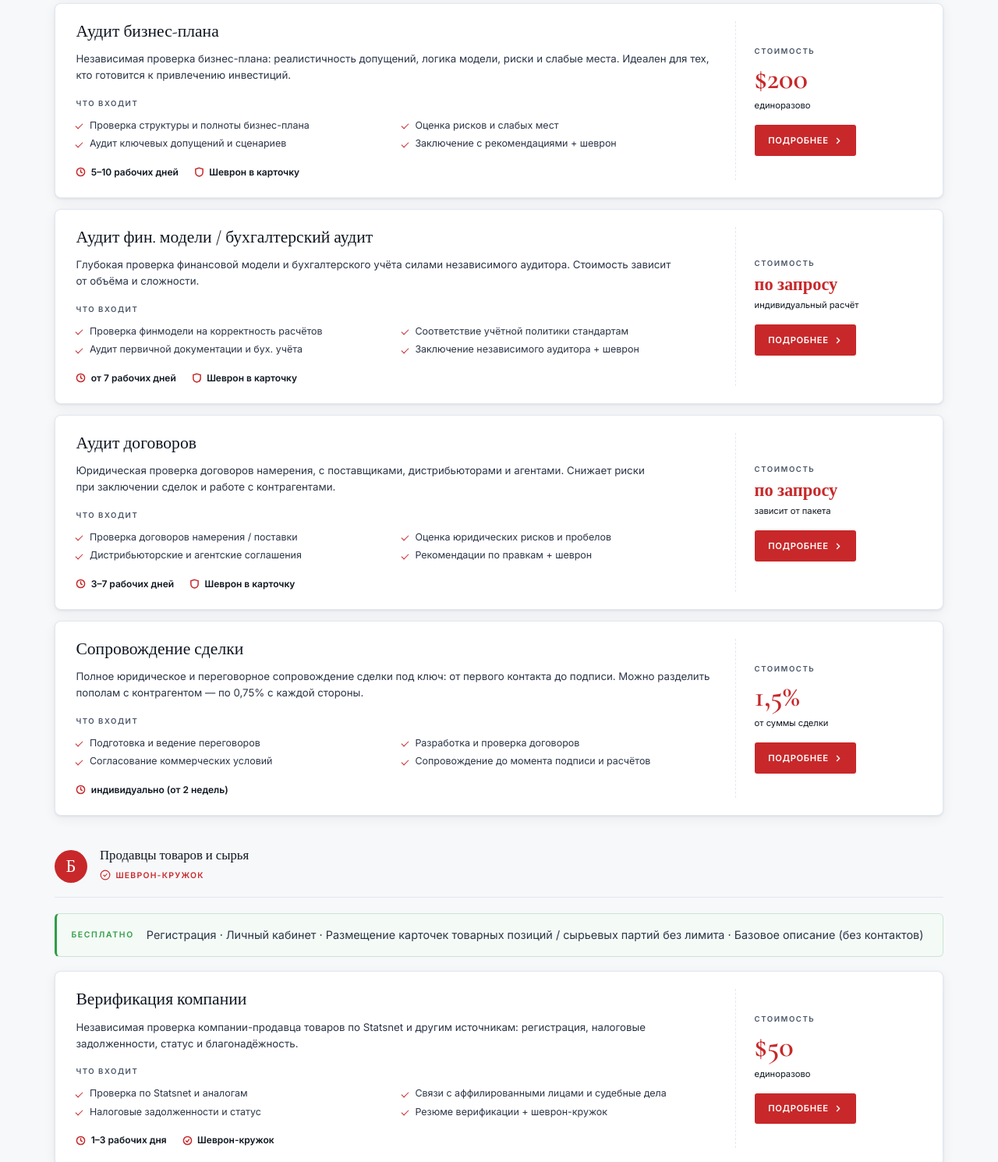
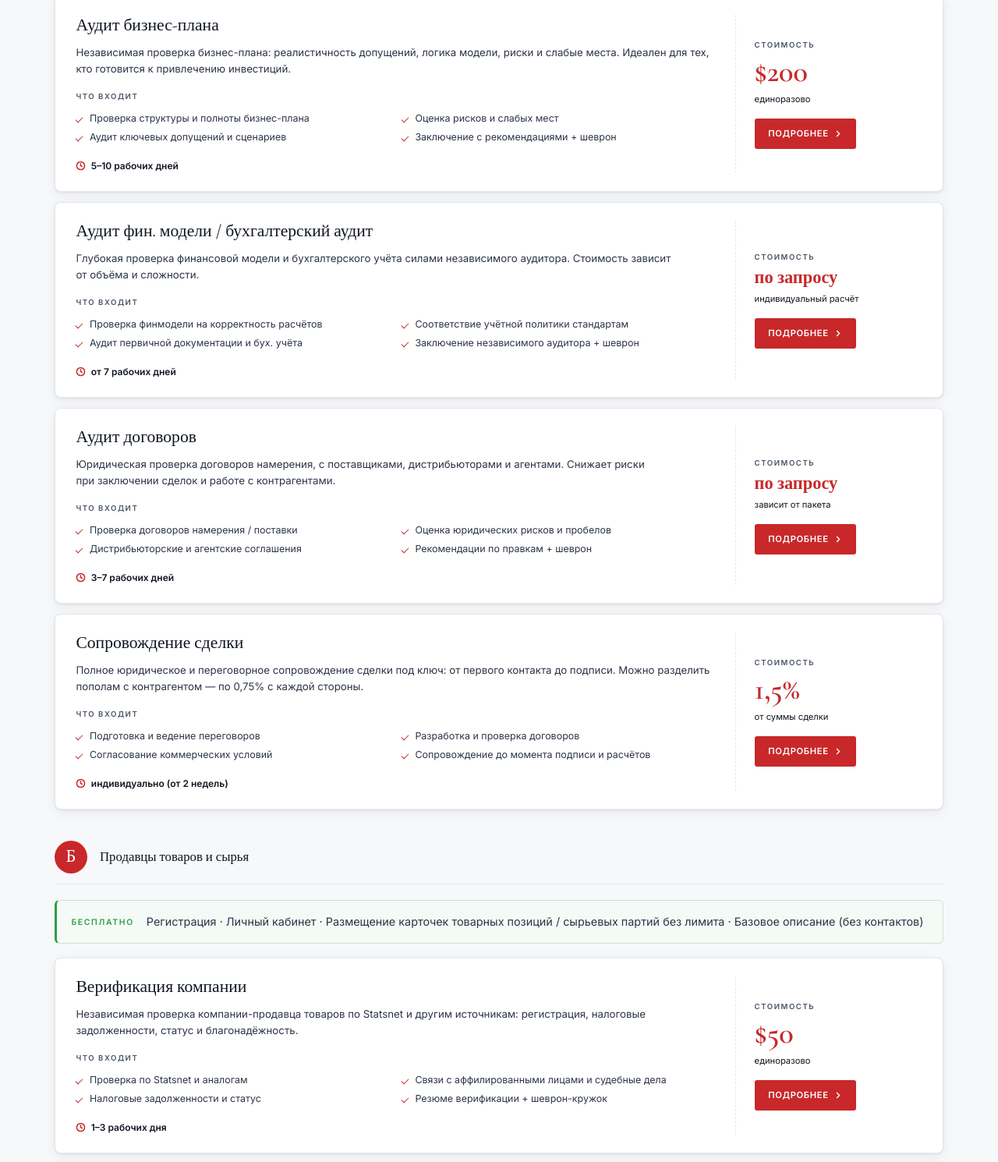
Before and after one commit to abylay-sys/atameken-club, a website: page public/pricing.html in a window 1280 px wide. Shown: the part 865-2355 px from the top of the page at 78% size. Drawn offline with nearby package versions, Linux system fonts and the light colour scheme.

Commit message:
Pricing/Home: remove «Шеврон-щит» and «Шеврон-кружок» labels
Drop the .pg-block-shield badges from groups А and Б in both index.html and
pricing.html. Also remove the «Шеврон в карточку» / «Шеврон-кружок» meta tags
from the tx-row meta strip in pricing.html. The group headers now show just
the letter badge and the role line; the row meta strip keeps only длительность.

Co-Authored-By: Claude Opus 4.7 <noreply@anthropic.com>

```diff
--- a/public/pricing.html
+++ b/public/pricing.html
@@ -108,7 +108,6 @@
         <span class="pg-block-letter">А</span>
         <div class="pg-block-head-body">
           <div class="pg-block-roles">Соискатели инвестиций · Франчайзеры · Продавцы готового бизнеса</div>
-          <div class="pg-block-shield"><svg viewBox="0 0 24 24" fill="none" stroke="currentColor" stroke-width="2"><path d="M12 22s8-4 8-10V5l-8-3-8 3v7c0 6 8 10 8 10z"/><polyline points="9 12 11 14 15 10"/></svg> Шеврон-щит</div>
         </div>
       </div>
       <div class="pg-free">
@@ -129,7 +128,6 @@
             </ul>
             <div class="tx-row-meta">
               <span class="tx-row-meta-i"><svg viewBox="0 0 14 14" fill="none" stroke="currentColor" stroke-width="1.6"><circle cx="7" cy="7" r="5.5"/><path d="M7 3.5v3.5l2.5 1.5"/></svg><strong>1–3 рабочих дня</strong></span>
-              <span class="tx-row-meta-i"><svg viewBox="0 0 14 14" fill="none" stroke="currentColor" stroke-width="1.6"><path d="M7 1.5L12 3v4.5c0 3.2-2.5 5-5 5.5-2.5-.5-5-2.3-5-5.5V3z"/></svg><strong>Шеврон в&nbsp;карточку</strong></span>
             </div>
           </div>
           <div class="tx-row-side">
@@ -176,7 +174,6 @@
             </ul>
             <div class="tx-row-meta">
               <span class="tx-row-meta-i"><svg viewBox="0 0 14 14" fill="none" stroke="currentColor" stroke-width="1.6"><circle cx="7" cy="7" r="5.5"/><path d="M7 3.5v3.5l2.5 1.5"/></svg><strong>5–10 рабочих дней</strong></span>
-              <span class="tx-row-meta-i"><svg viewBox="0 0 14 14" fill="none" stroke="currentColor" stroke-width="1.6"><path d="M7 1.5L12 3v4.5c0 3.2-2.5 5-5 5.5-2.5-.5-5-2.3-5-5.5V3z"/></svg><strong>Шеврон в&nbsp;карточку</strong></span>
             </div>
           </div>
           <div class="tx-row-side">
@@ -200,7 +197,6 @@
             </ul>
             <div class="tx-row-meta">
               <span class="tx-row-meta-i"><svg viewBox="0 0 14 14" fill="none" stroke="currentColor" stroke-width="1.6"><circle cx="7" cy="7" r="5.5"/><path d="M7 3.5v3.5l2.5 1.5"/></svg><strong>от&nbsp;7 рабочих дней</strong></span>
-              <span class="tx-row-meta-i"><svg viewBox="0 0 14 14" fill="none" stroke="currentColor" stroke-width="1.6"><path d="M7 1.5L12 3v4.5c0 3.2-2.5 5-5 5.5-2.5-.5-5-2.3-5-5.5V3z"/></svg><strong>Шеврон в&nbsp;карточку</strong></span>
             </div>
           </div>
           <div class="tx-row-side">
@@ -224,7 +220,6 @@
             </ul>
             <div class="tx-row-meta">
               <span class="tx-row-meta-i"><svg viewBox="0 0 14 14" fill="none" stroke="currentColor" stroke-width="1.6"><circle cx="7" cy="7" r="5.5"/><path d="M7 3.5v3.5l2.5 1.5"/></svg><strong>3–7 рабочих дней</strong></span>
-              <span class="tx-row-meta-i"><svg viewBox="0 0 14 14" fill="none" stroke="currentColor" stroke-width="1.6"><path d="M7 1.5L12 3v4.5c0 3.2-2.5 5-5 5.5-2.5-.5-5-2.3-5-5.5V3z"/></svg><strong>Шеврон в&nbsp;карточку</strong></span>
             </div>
           </div>
           <div class="tx-row-side">
@@ -266,7 +261,6 @@
         <span class="pg-block-letter">Б</span>
         <div class="pg-block-head-body">
           <div class="pg-block-roles">Продавцы товаров и&nbsp;сырья</div>
-          <div class="pg-block-shield"><svg viewBox="0 0 24 24" fill="none" stroke="currentColor" stroke-width="2"><circle cx="12" cy="12" r="10"/><polyline points="8 12 11 15 16 9"/></svg> Шеврон-кружок</div>
         </div>
       </div>
       <div class="pg-free">
@@ -287,7 +281,6 @@
             </ul>
             <div class="tx-row-meta">
               <span class="tx-row-meta-i"><svg viewBox="0 0 14 14" fill="none" stroke="currentColor" stroke-width="1.6"><circle cx="7" cy="7" r="5.5"/><path d="M7 3.5v3.5l2.5 1.5"/></svg><strong>1–3 рабочих дня</strong></span>
-              <span class="tx-row-meta-i"><svg viewBox="0 0 14 14" fill="none" stroke="currentColor" stroke-width="1.6"><circle cx="7" cy="7" r="5.5"/><polyline points="4.5 7 6.5 9 9.5 5"/></svg><strong>Шеврон-кружок</strong></span>
             </div>
           </div>
           <div class="tx-row-side">
@@ -311,7 +304,6 @@
             </ul>
             <div class="tx-row-meta">
               <span class="tx-row-meta-i"><svg viewBox="0 0 14 14" fill="none" stroke="currentColor" stroke-width="1.6"><circle cx="7" cy="7" r="5.5"/><path d="M7 3.5v3.5l2.5 1.5"/></svg><strong>от&nbsp;5 рабочих дней</strong></span>
-              <span class="tx-row-meta-i"><svg viewBox="0 0 14 14" fill="none" stroke="currentColor" stroke-width="1.6"><circle cx="7" cy="7" r="5.5"/><polyline points="4.5 7 6.5 9 9.5 5"/></svg><strong>Шеврон-кружок</strong></span>
             </div>
           </div>
           <div class="tx-row-side">
@@ -335,7 +327,6 @@
             </ul>
             <div class="tx-row-meta">
               <span class="tx-row-meta-i"><svg viewBox="0 0 14 14" fill="none" stroke="currentColor" stroke-width="1.6"><circle cx="7" cy="7" r="5.5"/><path d="M7 3.5v3.5l2.5 1.5"/></svg><strong>1–5 рабочих дней</strong></span>
-              <span class="tx-row-meta-i"><svg viewBox="0 0 14 14" fill="none" stroke="currentColor" stroke-width="1.6"><circle cx="7" cy="7" r="5.5"/><polyline points="4.5 7 6.5 9 9.5 5"/></svg><strong>Шеврон-кружок</strong></span>
             </div>
           </div>
           <div class="tx-row-side">
@@ -359,7 +350,6 @@
             </ul>
             <div class="tx-row-meta">
               <span class="tx-row-meta-i"><svg viewBox="0 0 14 14" fill="none" stroke="currentColor" stroke-width="1.6"><circle cx="7" cy="7" r="5.5"/><path d="M7 3.5v3.5l2.5 1.5"/></svg><strong>3–7 рабочих дней</strong></span>
-              <span class="tx-row-meta-i"><svg viewBox="0 0 14 14" fill="none" stroke="currentColor" stroke-width="1.6"><circle cx="7" cy="7" r="5.5"/><polyline points="4.5 7 6.5 9 9.5 5"/></svg><strong>Шеврон-кружок</strong></span>
             </div>
           </div>
           <div class="tx-row-side">
```
Also changed, not shown: public/index.html (+0 -2 lines).
